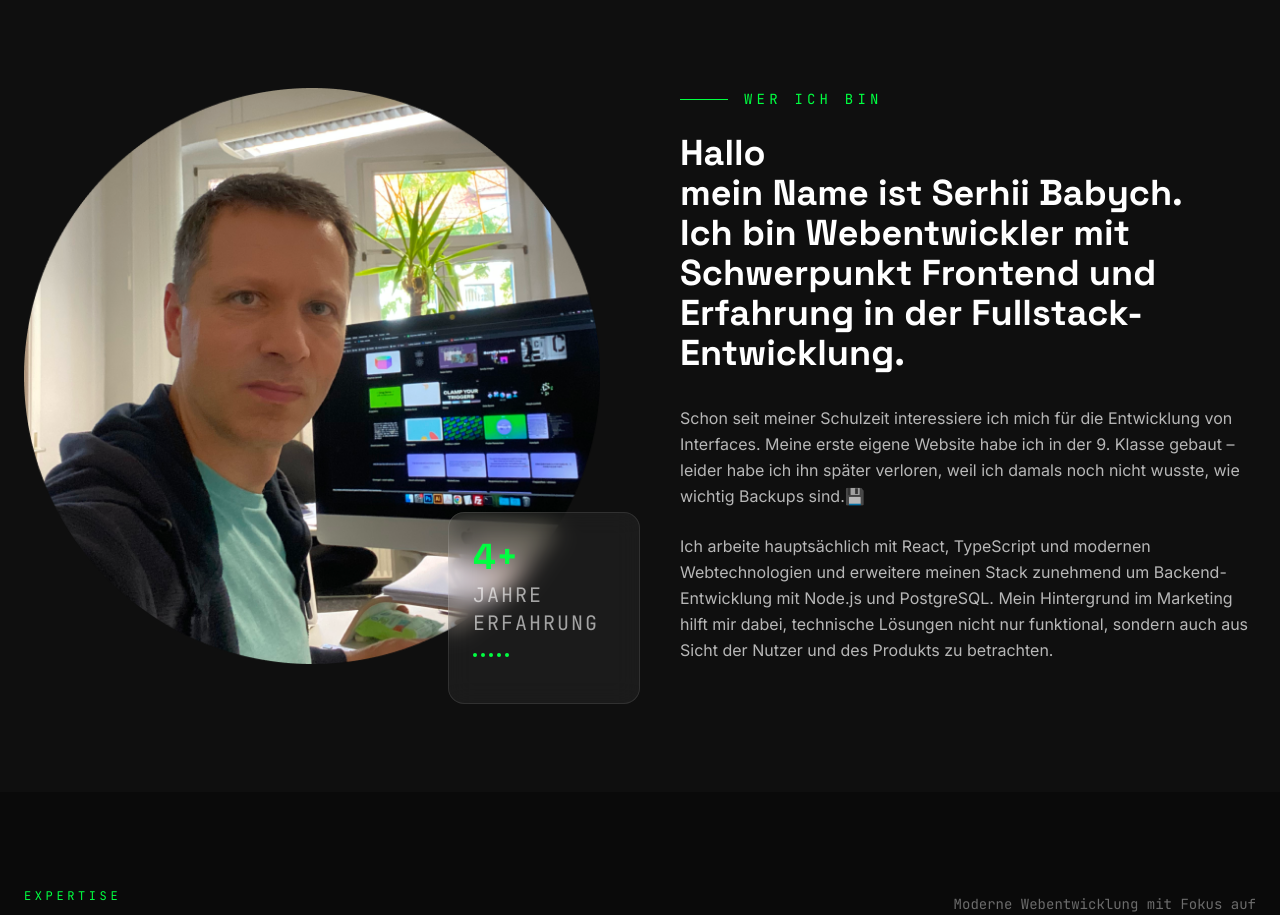
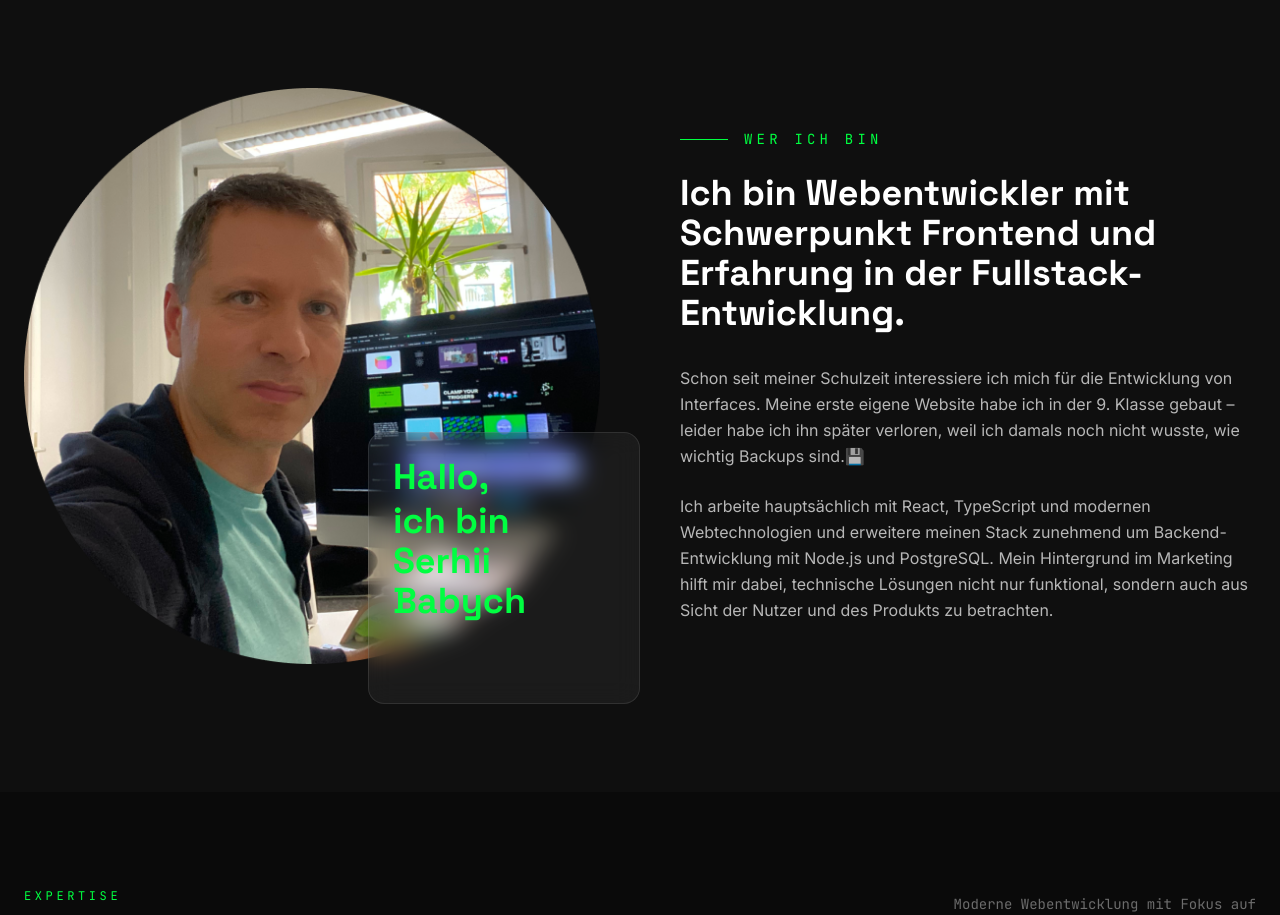
Before and after one commit to SerhiiBab/serge-dev, a React (Vite) app: page / in a window 1280 px wide. Shown: the part 840-1755 px from the top of the page. Built offline with nearby package versions, Linux system fonts and the light colour scheme.

Commit message:
About block change

```diff
--- a/src/App.tsx
+++ b/src/App.tsx
@@ -146,12 +146,12 @@ const About = () => {
               />
               <div className="absolute" />
             </div>
-            <div className="absolute -bottom-10 -right-10 w-48 h-48 glass rounded-2xl p-6 hidden md:block">
-              <div className="text-4xl font-display font-bold text-accent mb-1">4+</div>
-              <div className="text-xl font-mono text-white/60 uppercase tracking-widest">Jahre <br />Erfahrung</div>
-              <div className="mt-4 flex gap-1">
+            <div className="absolute -bottom-10 -right-10 w-68 h-68 glass rounded-2xl p-6 hidden md:block">
+              <div className="text-4xl font-display font-bold text-accent mb-1">Hallo,</div>
+              <div className="text-4xl font-display font-bold text-accent mb-1">ich bin<br />Serhii Babych</div>
+              {/*<div className="mt-4 flex gap-1">
                 {[1,2,3,4,5].map(i => <div key={i} className="w-1 h-1 bg-accent rounded-full" />)}
-              </div>
+              </div>*/}
             </div>
           </motion.div>
 
@@ -165,7 +165,7 @@ const About = () => {
               <span className="text-accent font-mono text-sm uppercase tracking-[0.3em]">Wer ich bin</span>
             </div>
             <h2 className="text-4xl md:text-4xl font-display font-bold mb-8">
-              Hallo<br /> mein Name ist Serhii Babych.<br />Ich bin Webentwickler mit Schwerpunkt Frontend und Erfahrung in der Fullstack-Entwicklung.
+              Ich bin Webentwickler mit Schwerpunkt Frontend und Erfahrung in der Fullstack-Entwicklung.
             </h2>
             <div className="space-y-6 text-white/70 leading-relaxed">
               <p>
```
